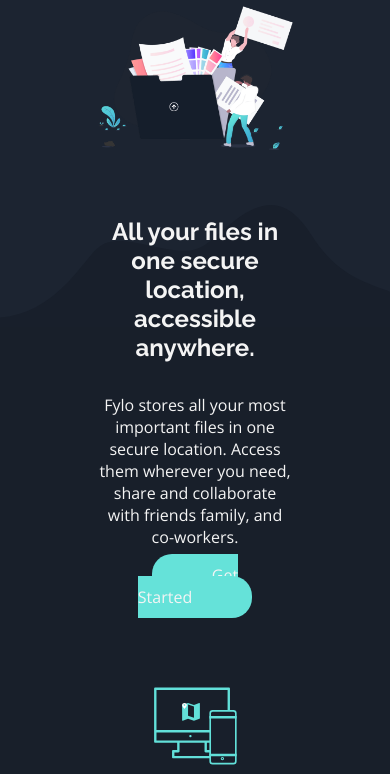
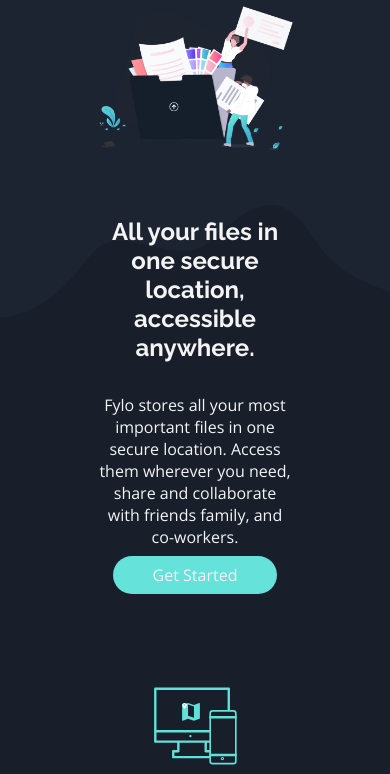
Before and after one commit to thisisobate/fylo-dark-theme, a plain HTML site: page index.html in a window 390 px wide. Shown: the part 70-844 px from the top of the page. Drawn offline with nearby package versions, Linux system fonts and the light colour scheme.

Commit message:
added styling

```diff
--- a/css/style.css
+++ b/css/style.css
@@ -271,6 +271,10 @@ input[type='button'] {
   display: flex;
   padding: 0 10% 200px;
   justify-content: space-evenly;
+}
+
+.txt_box > p {
+  font-size: 12px;
 }
 
 /* .notify_box {
@@ -560,6 +564,14 @@ ul {
     flex-direction: column;
   }
 
+  .btn {
+    text-decoration: none;
+    color: #f4f4f4;
+    padding: 8px 40px;
+    background-color: hsl(176, 68%, 64%);
+    border-radius: 20px;
+  }
+
   .btn2 {
     padding: 12px 45px;
     margin-top: 12px;
@@ -632,6 +644,7 @@ ul {
   .txt_container {
     text-align: center;
     line-height: 30px;
+    margin: 0;
   }
 
   .demo-btn-2 {
```
